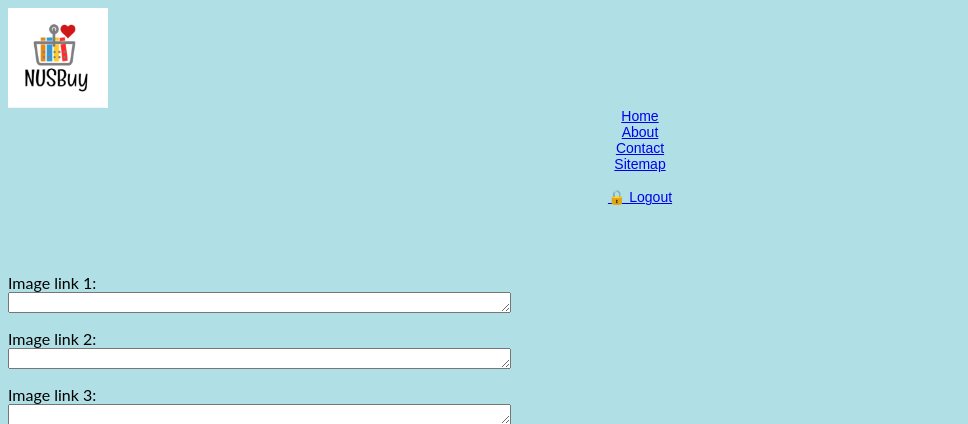
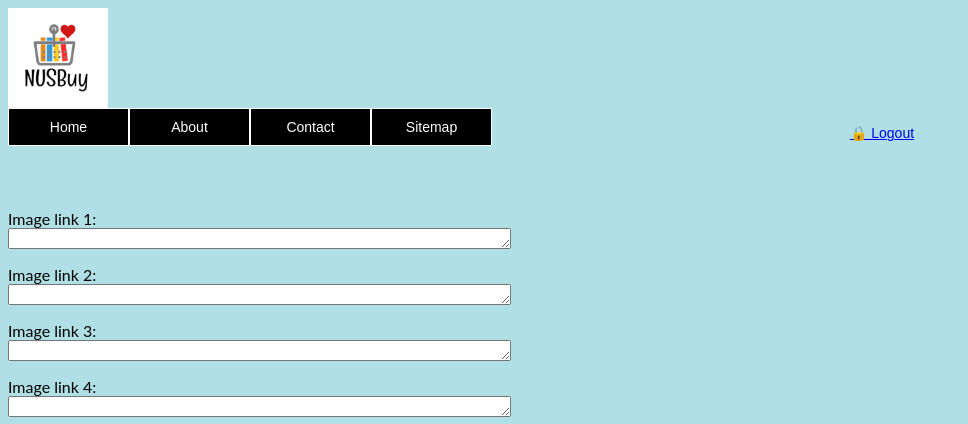
Before and after one commit to dinhnhobao/NUSBuy, a Django app: page /post/create/ in a window 1280 px wide. Shown: the top 424 px of the page, without its empty margins (0-968 px from the left). Run offline with Django 3.2, Linux system fonts and the light colour scheme; the visitor is signed in with stand-in values (Sample User, id 1); data that the repository does not hold is empty.

Commit message:
Add files via upload

```diff
--- a/src/templates/base.html
+++ b/src/templates/base.html
@@ -3,18 +3,34 @@
 <!DOCTYPE html>
 <html>
     <head>
-        <meta charset="UTF-8">
         <title>NUSBuy: buy and sell items on NUS campus</title>
         <link rel="stylesheet" href="/static/style.css">
+        <link rel="stylesheet" href="https://cdnjs.cloudflare.com/ajax/libs/font-awesome/4.7.0/css/font-awesome.min.css">
+        <meta name="viewport" content="width=device-width, initial-scale=1.0">
     </head>
+    <style>
+        nav {
+            font-size: 14px;
+            font-family: sans-serif;
+            text-align: center;
+        }
+        .bar {
+            width: 119px;
+            border: solid 1px;
+            float: left;
+            padding: 10px 0;
+            background-color: black;
+            color: white;
+        }
+    </style>
     <body>
         <!--https://www.w3schools.com/html/html_images.asp-->
         <img style="width: 100px; height: 100px;" src="/static/logo.png" alt="NUSBuy logo"/>
         <nav>
-            <a href="http://127.0.0.1:8000/blog/"><div>Home</div></a>
-            <a href="http://127.0.0.1:8000/blog/"><div>About</div></a>
-            <a href="http://127.0.0.1:8000/blog/"><div>Contact</div></a>
-            <a href="http://127.0.0.1:8000/blog/"><div>Sitemap</div></a>
+            <a href="http://127.0.0.1:8000/blog/"><div class ="bar">Home</div></a>
+            <a href="http://127.0.0.1:8000/blog/"><div class ="bar">About</div></a>
+            <a href="http://127.0.0.1:8000/blog/"><div class ="bar">Contact</div></a>
+            <a href="http://127.0.0.1:8000/blog/"><div class ="bar">Sitemap</div></a>
         </nav>
 
         <nav>
```
